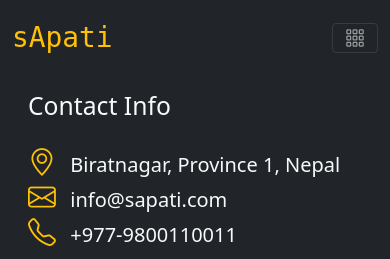
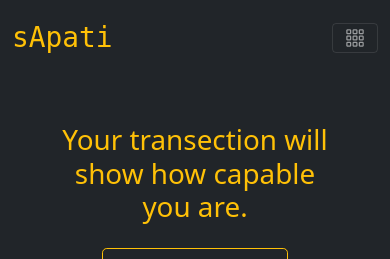
Before and after one commit to npoudelp/sapati, a PHP site: page /pages/accounts.php in a window 390 px wide. Shown: the top 259 px of the page. Run offline with PHP 8.4, Linux system fonts and the light colour scheme; the visitor is signed in with stand-in values (Sample User, id 1); some libraries are stand-ins or nearby versions.

Commit message:
acount page template added

```diff
--- a/pages/accounts.php
+++ b/pages/accounts.php
@@ -1,4 +1,6 @@
-<?php ?>
+<?php
+session_start();
+?>
 <html lang="en">
 
 <head>
@@ -26,10 +28,7 @@
                     <div class="container">
                         <ul class="navbar-nav lead">
                             <li class="nav-item">
-                                <a href="../index.php" class="nav-link">Home</a>
-                            </li>
-                            <li class="nav-item">
-                                <a href="./friends.php" class="nav-link">Friends</a>
+                                <a href="./profile.php" class="nav-link">Profile</a>
                             </li>
                             <li class="nav-item">
                                 <a href="./accounts.php" class="nav-link active">Account</a>
@@ -38,7 +37,7 @@
                     </div>
                     <div class="container">
                         <li class="nav-item">
-                            <a href="../index.php" class="btn btn-outline-warning">Sign Out</a>
+                            <a href="../index.php" class="btn btn-outline-warning">Log Out</a>
                         </li>
                     </div>
                 </div>
@@ -47,28 +46,38 @@
     </div>
     <!-- navbar ends here -->
 
+    <!-- display board starts here -->
+    <section class="bg-dark text-light p-lg-3 p-5 text-center">
+        <div class="container">
+            <div class="d-sm-flex">
+                <div class=" align-items-center">
+                    <p class="h1"><span class="text-warning">Your transection will show how capable you are.
+                        </span>
+                    <p class="lead my-4">
+                        <a href="./addAccounts.php" class="btn btn-lg btn-outline-warning btn-block">Add Transection</a>
+                    </p>
+                    <br>
+
+                </div>
+                <img class="img-fluid w-25 d-none d-sm-block" src="../images/profileShowcase.png" alt="">
+            </div>
+        </div>
+    </section>
+    <!-- display board ends here -->
+
+
+    <!-- account starts here -->
+    <section class="p-3 text-warning" style="height: 100vh;">
+        <div class="container text-center">
+            <label for="userName" class="lead">
+                Hello <?php echo $_SESSION["userName"]; ?>
+            </label>
+        </div>
+    </section>
+    <!-- account ends here -->
 
 
 
-    <!-- mapping starts here -->
-    <section class="bg-dark p-3">
-        <div class="container">
-            <div class="row g-4">
-                <div class="col-md text-light">
-                    <h2 class="mb-4">
-                        Contact Info
-                    </h2>
-                    <i class="bi bi-geo-alt h1 text-warning">&nbsp;&nbsp;</i><span class="lead">Biratnagar, Province 1, Nepal</span><br>
-                    <i class="bi bi-envelope h1 text-warning">&nbsp;&nbsp;</i><span class="lead">info@sapati.com</span><br>
-                    <i class="bi bi-telephone h1 text-warning">&nbsp;&nbsp;</i><span class="lead">+977-9800110011</span>
-                </div>
-                <div class="col-md text-light ">
-                    <iframe class="h-100 w-100 my-0 mx-0" src="https://www.google.com/maps/embed?pb=!1m10!1m8!1m3!1d3572.3040646729582!2d87.2755849!3d26.445926!3m2!1i1024!2i768!4f13.1!5e0!3m2!1sen!2snp!4v1643798027732!5m2!1sen!2snp" allowfullscreen="" loading="lazy"></iframe>
-                </div>
-            </div>
-        </div>
-    </section>
-    <!-- mapping ends here -->
 
     <!-- misc section -->
     <section class="p-1 bg-warning">
```
